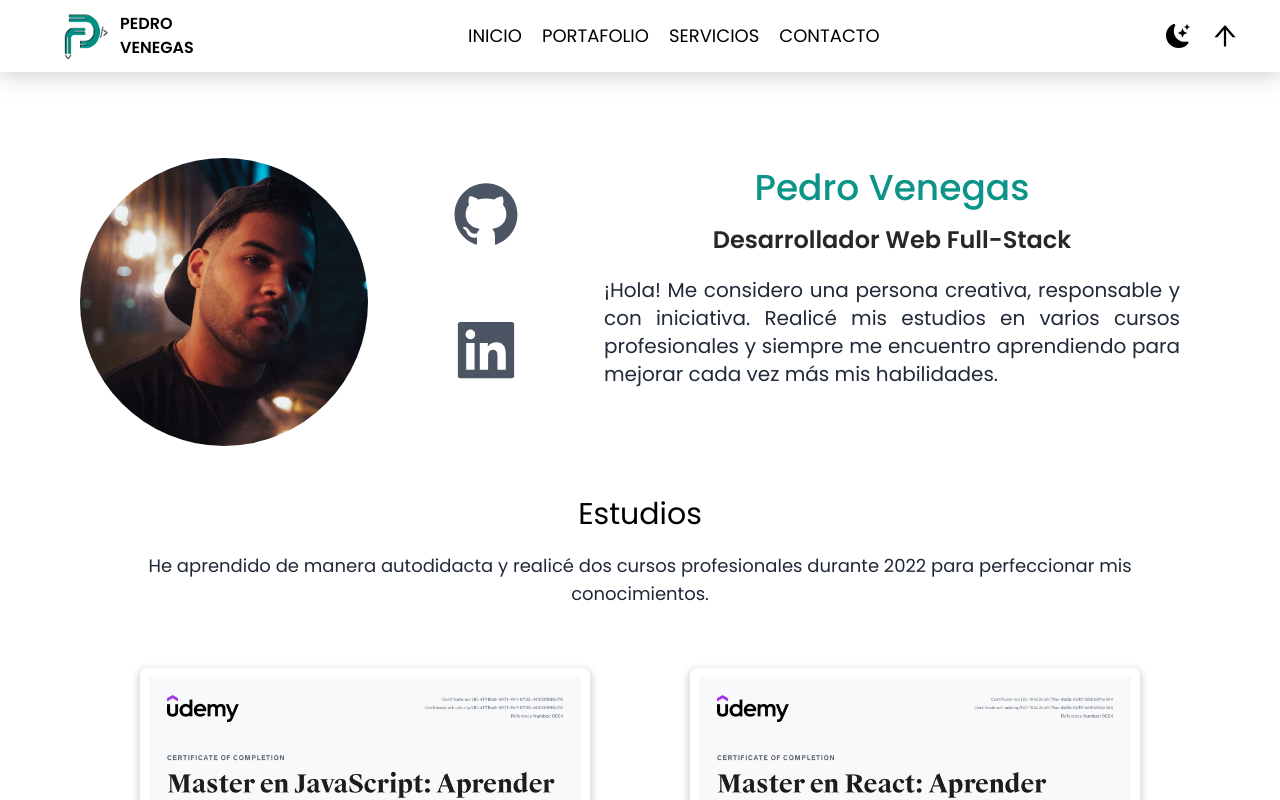
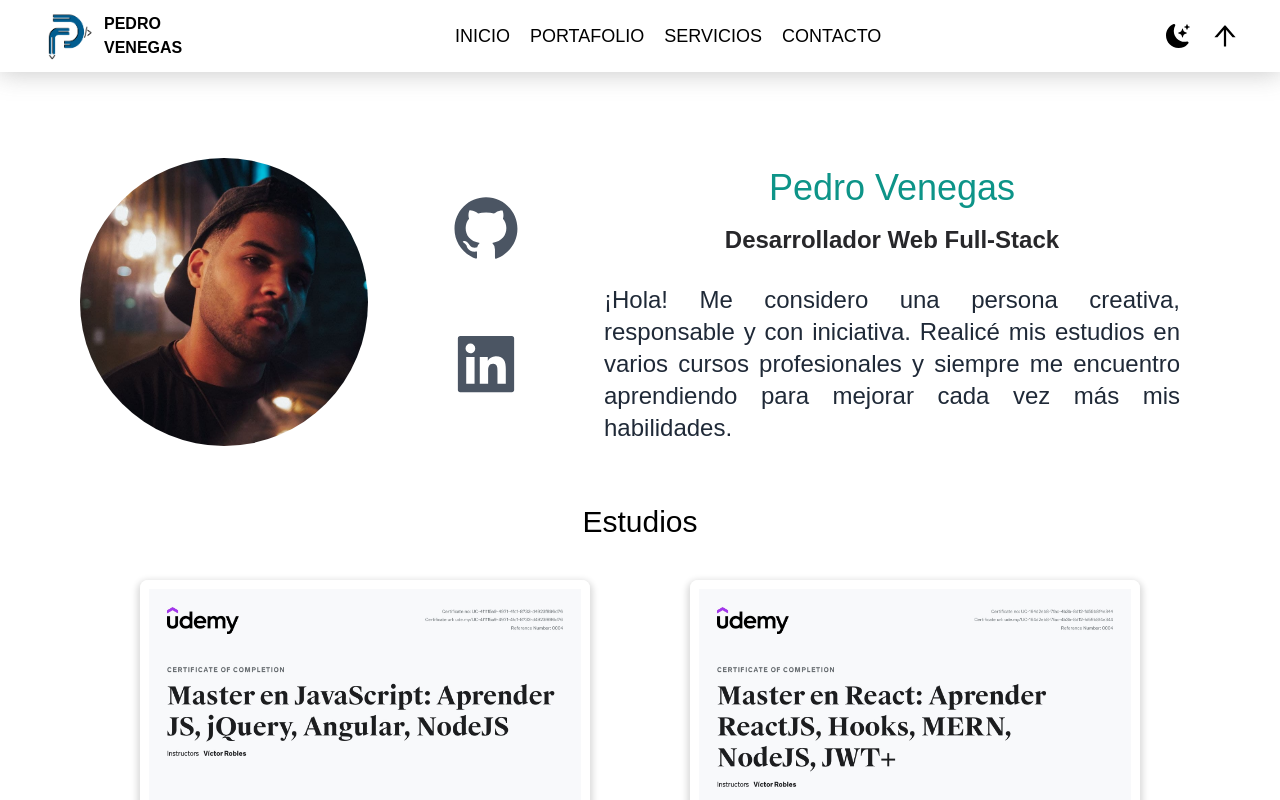
Before and after one commit to pvenegas30/portafolio-pedro-venegas-act, a Next.js app: page / in a window 1280 px wide. Shown: the top 800 px of the page. Built offline with nearby package versions, Linux system fonts and the light colour scheme.

Commit message:
Portafolio 2.3

```diff
--- a/package.json
+++ b/package.json
@@ -16,8 +16,7 @@
     "postcss-import": "^15.1.0",
     "react": "18.2.0",
     "react-dom": "18.2.0",
-    "react-icons": "^4.7.1",
-    "react-router-dom": "^6.7.0"
+    "react-icons": "^4.7.1"
   },
   "devDependencies": {
     "@fullhuman/postcss-purgecss": "^5.0.0",
--- a/pages/_document.js
+++ b/pages/_document.js
@@ -1,20 +1,13 @@
-/* eslint-disable @next/next/no-sync-scripts */
 import { Html, Head, Main, NextScript } from 'next/document'
 
 export default function Document() {
   return (
     <Html>
       <Head>
-        <link rel="preconnect" href="https://fonts.googleapis.com" />
-        <link rel="preconnect" href="https://fonts.gstatic.com" crossorigin />
-        <link href="https://fonts.googleapis.com/css2?family=Poppins:ital,wght@0,100;0,200;0,300;0,400;0,500;0,600;0,700;0,800;0,900;1,100;1,200;1,300;1,400;1,500;1,600;1,700;1,800;1,900&display=swap" rel="stylesheet" />
-
-
-
-        <script src="https://cdn.tailwindcss.com" />
-        <script type="module" src="https://unpkg.com/ionicons@5.5.2/dist/ionicons/ionicons.esm.js" />
-        <script nomodule src="https://unpkg.com/ionicons@5.5.2/dist/ionicons/ionicons.js" />
-
+        <link
+          href="https://fonts.googleapis.com/css2?family=Roboto:wght@400;500&display=swap"
+          rel="stylesheet"
+        />
       </Head>
       <body className="font-poppins">
         <Main />
--- a/pages/components/Estudios.jsx
+++ b/pages/components/Estudios.jsx
@@ -6,14 +6,10 @@ import cert02 from "../../public/cert-studies/certificado-udemy-02.jpg";
 export const Estudios = () => {
   return (
     <div className='w-full h-full px-10 pb-64 lg:px-[140px]'>
-      <div className='py-10'>
-        <h2 className=' text-center text-3xl pt-5 pb-2 dark:text-white'>
+      <div>
+        <h2 className=' text-center text-3xl py-10 dark:text-white'>
           Estudios
         </h2>
-        <p className='text-gray-800 text-center text-lg pt-3 pb-3 md:pb-5 dark:text-white'>
-          He aprendido de manera autodidacta y realicé dos cursos profesionales
-          durante 2022 para perfeccionar mis conocimientos.
-        </p>
       </div>
 
       <div className='flex flex-col gap-y-10 gap-x-10 md:flex-row md:justify-between md:items-center'>
--- a/pages/components/Inicio.jsx
+++ b/pages/components/Inicio.jsx
@@ -14,7 +14,7 @@ export const Inicio = () => {
           <h3 className='text-zinc-800 text-2xl py-2 font-semibold dark:text-white'>
             Desarrollador Web Full-Stack
           </h3>
-          <p className='flex justify-center items-center text-justify text-lg py-3 leading-8 text-gray-800 dark:text-gray-200 max-w-xl mx-auto md:text-xl'>
+          <p className='flex justify-center items-center text-justify text-lg py-5 leading-8 text-gray-800 dark:text-gray-200 max-w-xl mx-auto md:text-xl lg:text-2xl'>
             ¡Hola! Me considero una persona creativa, responsable y con
             iniciativa. Realicé mis estudios en varios cursos profesionales y
             siempre me encuentro aprendiendo para mejorar cada vez más mis
--- a/pages/components/NavBar.jsx
+++ b/pages/components/NavBar.jsx
@@ -24,7 +24,7 @@ export const NavBar = ({ setDarkMode, darkMode }) => {
             src={logo}
             alt='logo'
             title='Pedro Venegas'
-            className='w-12 h-12 object-cover md:ml-10'
+            className='w-12 h-12 object-cover md:ml-6'
           />
 
           <span className='flex flex-col pl-3 font-semibold '>
--- a/pages/index.js
+++ b/pages/index.js
@@ -5,8 +5,8 @@ import { Inicio } from './components/Inicio';
 import { Servicios } from './components/Servicios';
 import { Portafolio } from './components/Portafolio';
 import { Footer } from './components/Footer';
+import { NavBar } from './components/NavBar';
 import { Estudios } from './components/Estudios';
-import { NavBar } from './components/NavBar';
 
 export default function Home() {
 
@@ -23,7 +23,6 @@ export default function Home() {
         <script type="module" src="https://unpkg.com/ionicons@5.5.2/dist/ionicons/ionicons.esm.js"></script>
         <script nomodule src="https://unpkg.com/ionicons@5.5.2/dist/ionicons/ionicons.js"></script>
       </Head>
-
       <main className=" bg-white dark:bg-gray-900 transition-colors duration-300 ease-in">
 
         <NavBar setDarkMode={setDarkMode} darkMode={darkMode} />
--- a/styles/globals.css
+++ b/styles/globals.css
@@ -27,7 +27,7 @@ a {
 /* Firefox */
 * {
   scrollbar-width: auto;
-  scrollbar-color: #009792 #ffffff;
+  scrollbar-color: #00818a #ffffff;
 }
 
 /* Chrome, Edge, and Safari */
@@ -40,11 +40,7 @@ a {
 }
 
 *::-webkit-scrollbar-thumb {
-  background-color: #009792;
+  background-color: #00818a;
   border-radius: 10px;
   border: 3px solid #ffffff;
 }
-
-#nameTitular {
-  font-family: "Poppins", sans-serif;
-}
```
Also changed, not shown: public/logoBlue.png, 1 other file (tests, documents, lock files or other folders).
